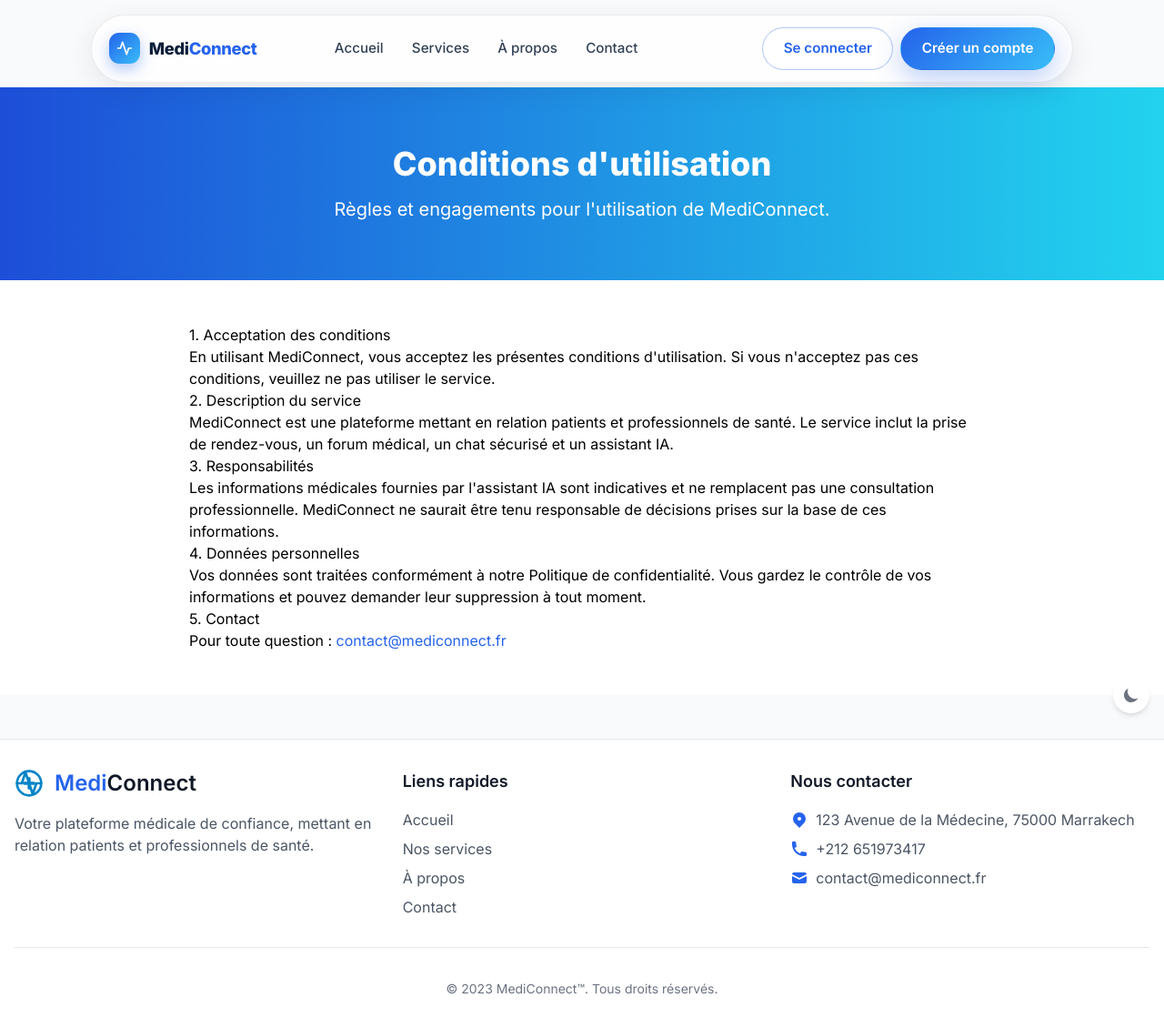
After one commit to abdo-ch9/mediConnect, a Flask app: page /terms in a window 1280 px wide. The commit adds this page. Shown: the whole page at 91% size. Run offline with Flask 3, Linux system fonts and the light colour scheme; some libraries are stand-ins or nearby versions.

Commit message:
bug fixes

```diff
--- a/app.py
+++ b/app.py
@@ -747,21 +747,28 @@ def contact():
         email = request.form.get("email")
         subject = request.form.get("subject")
         message = request.form.get("message")
-        try:
-            body = f"""
-            <h2>Nouveau message de contact</h2>
-            <p><strong>Nom:</strong> {name}</p>
-            <p><strong>Email:</strong> {email}</p>
-            <p><strong>Sujet:</strong> {subject}</p>
-            <p><strong>Message:</strong><br>{message}</p>
-            """
-            send_email("abdelchpro@gmail.com", f"Contact MediConnect: {subject}", body)
+        body = f"""
+        <h2>Nouveau message de contact</h2>
+        <p><strong>Nom:</strong> {name}</p>
+        <p><strong>Email:</strong> {email}</p>
+        <p><strong>Sujet:</strong> {subject}</p>
+        <p><strong>Message:</strong><br>{message}</p>
+        """
+        sent = send_email("abdelchpro@gmail.com", f"Contact MediConnect: {subject}", body)
+        if sent:
             flash("Votre message a été envoyé avec succès. Nous vous répondrons dans les plus brefs délais.", "success")
-        except Exception as e:
-            print(f"Contact email error: {e}")
+        else:
             flash("Une erreur est survenue lors de l'envoi du message. Veuillez réessayer plus tard.", "error")
         return redirect(url_for('contact'))
     return render_template('contact.html')
+
+@app.route("/terms")
+def terms():
+    return render_template('legal/terms.html')
+
+@app.route("/privacy")
+def privacy():
+    return render_template('legal/privacy.html')
 
 @app.route("/doctor/new-appointment", methods=["GET", "POST"])
 @login_required
--- a/static/js/three/experience.js
+++ b/static/js/three/experience.js
@@ -78,6 +78,11 @@ function init() {
   scene = new THREE.Scene();
   const bgTexture = new THREE.TextureLoader().load('/static/images/mediconnect-bg.jpg');
   bgTexture.colorSpace = THREE.SRGBColorSpace;
+  bgTexture.generateMipmaps = false;
+  bgTexture.minFilter = THREE.LinearFilter;
+  bgTexture.magFilter = THREE.LinearFilter;
+  bgTexture.wrapS = THREE.ClampToEdgeWrapping;
+  bgTexture.wrapT = THREE.ClampToEdgeWrapping;
   scene.background = bgTexture;
   scene.fog = new THREE.FogExp2(COL.navy, 0.018);
 
--- a/templates/auth/login.html
+++ b/templates/auth/login.html
@@ -36,7 +36,7 @@
                 <div class="flex items-center justify-between">
                     <div class="flex items-start">
                         <div class="flex items-center h-5">
-                            <input id="remember" aria-describedby="remember" type="checkbox" class="w-4 h-4 border border-gray-300 rounded bg-gray-50 focus:ring-3 focus:ring-primary-300 dark:bg-gray-700 dark:border-gray-600 dark:focus:ring-primary-600 dark:ring-offset-gray-800">
+                            <input id="remember" name="remember" value="1" aria-describedby="remember" type="checkbox" class="w-4 h-4 border border-gray-300 rounded bg-gray-50 focus:ring-3 focus:ring-primary-300 dark:bg-gray-700 dark:border-gray-600 dark:focus:ring-primary-600 dark:ring-offset-gray-800">
                         </div>
                         <div class="ml-3 text-sm">
                             <label for="remember" class="text-gray-500 dark:text-gray-300">Se souvenir de moi</label>
--- a/templates/auth/register.html
+++ b/templates/auth/register.html
@@ -118,7 +118,7 @@
                         <input id="terms" aria-describedby="terms" type="checkbox" class="w-4 h-4 border border-gray-300 rounded bg-gray-50 focus:ring-3 focus:ring-primary-300 dark:bg-gray-700 dark:border-gray-600 dark:focus:ring-primary-600 dark:ring-offset-gray-800" required>
                     </div>
                     <div class="ml-3 text-sm">
-                        <label for="terms" class="font-light text-gray-500 dark:text-gray-300">J'accepte les <a class="font-medium text-primary-600 hover:underline dark:text-primary-500" href="#">Conditions d'utilisation</a> et la <a class="font-medium text-primary-600 hover:underline dark:text-primary-500" href="#">Politique de confidentialité</a></label>
+                            <label for="terms" class="font-light text-gray-500 dark:text-gray-300">J'accepte les <a class="font-medium text-primary-600 hover:underline dark:text-primary-500" href="{{ url_for('terms') }}">Conditions d'utilisation</a> et la <a class="font-medium text-primary-600 hover:underline dark:text-primary-500" href="{{ url_for('privacy') }}">Politique de confidentialité</a></label>
                     </div>
                 </div>
 
--- /dev/null
+++ b/templates/legal/terms.html
@@ -0,0 +1,33 @@
+{% extends "base.html" %}
+
+{% block title %}Conditions d'utilisation - MediConnect{% endblock %}
+
+{% block content %}
+<section class="bg-gradient-to-r from-primary-700 to-cyan-400 text-white">
+    <div class="container px-4 py-16 mx-auto">
+        <div class="max-w-3xl mx-auto text-center">
+            <h1 class="text-4xl font-extrabold mb-4">Conditions d'utilisation</h1>
+            <p class="text-xl">Règles et engagements pour l'utilisation de MediConnect.</p>
+        </div>
+    </div>
+</section>
+
+<section class="py-12 bg-white dark:bg-gray-900">
+    <div class="container px-4 mx-auto max-w-4xl prose dark:prose-invert">
+        <h2>1. Acceptation des conditions</h2>
+        <p>En utilisant MediConnect, vous acceptez les présentes conditions d'utilisation. Si vous n'acceptez pas ces conditions, veuillez ne pas utiliser le service.</p>
+
+        <h2>2. Description du service</h2>
+        <p>MediConnect est une plateforme mettant en relation patients et professionnels de santé. Le service inclut la prise de rendez-vous, un forum médical, un chat sécurisé et un assistant IA.</p>
+
+        <h2>3. Responsabilités</h2>
+        <p>Les informations médicales fournies par l'assistant IA sont indicatives et ne remplacent pas une consultation professionnelle. MediConnect ne saurait être tenu responsable de décisions prises sur la base de ces informations.</p>
+
+        <h2>4. Données personnelles</h2>
+        <p>Vos données sont traitées conformément à notre Politique de confidentialité. Vous gardez le contrôle de vos informations et pouvez demander leur suppression à tout moment.</p>
+
+        <h2>5. Contact</h2>
+        <p>Pour toute question : <a href="mailto:contact@mediconnect.fr" class="text-primary-600 hover:underline">contact@mediconnect.fr</a></p>
+    </div>
+</section>
+{% endblock %}
```
Also changed, not shown: templates/legal/privacy.html (added, +33 -0 lines), static/images/mediconnect-bg.jpg.
